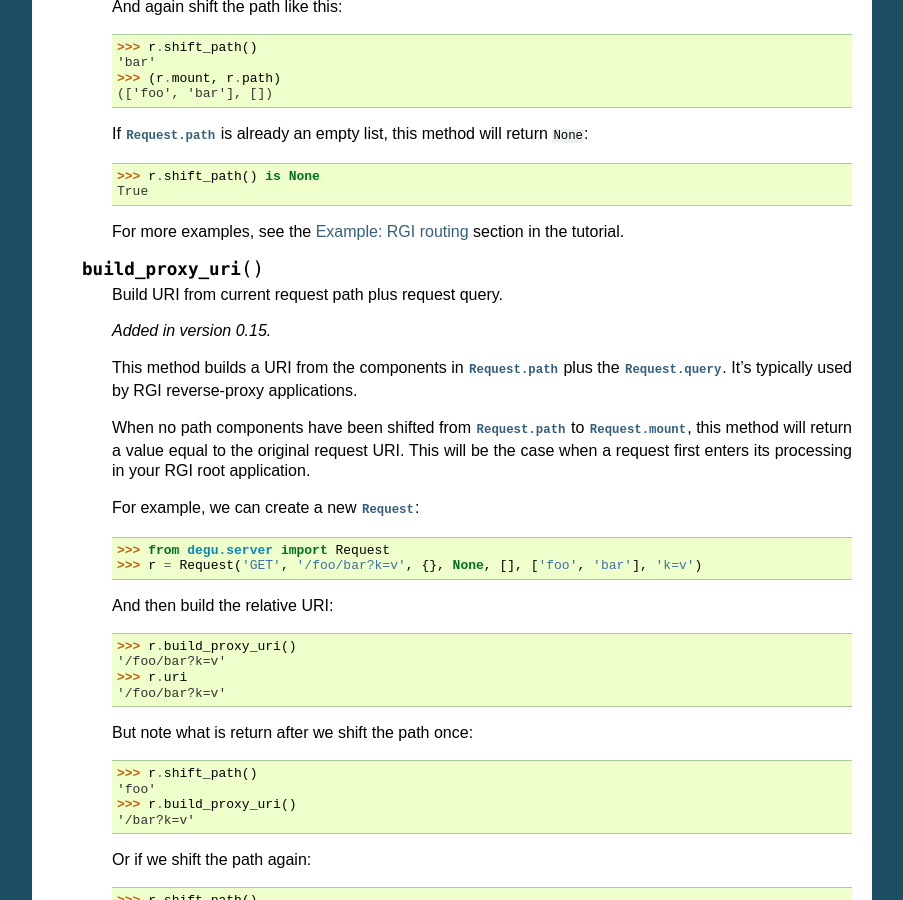
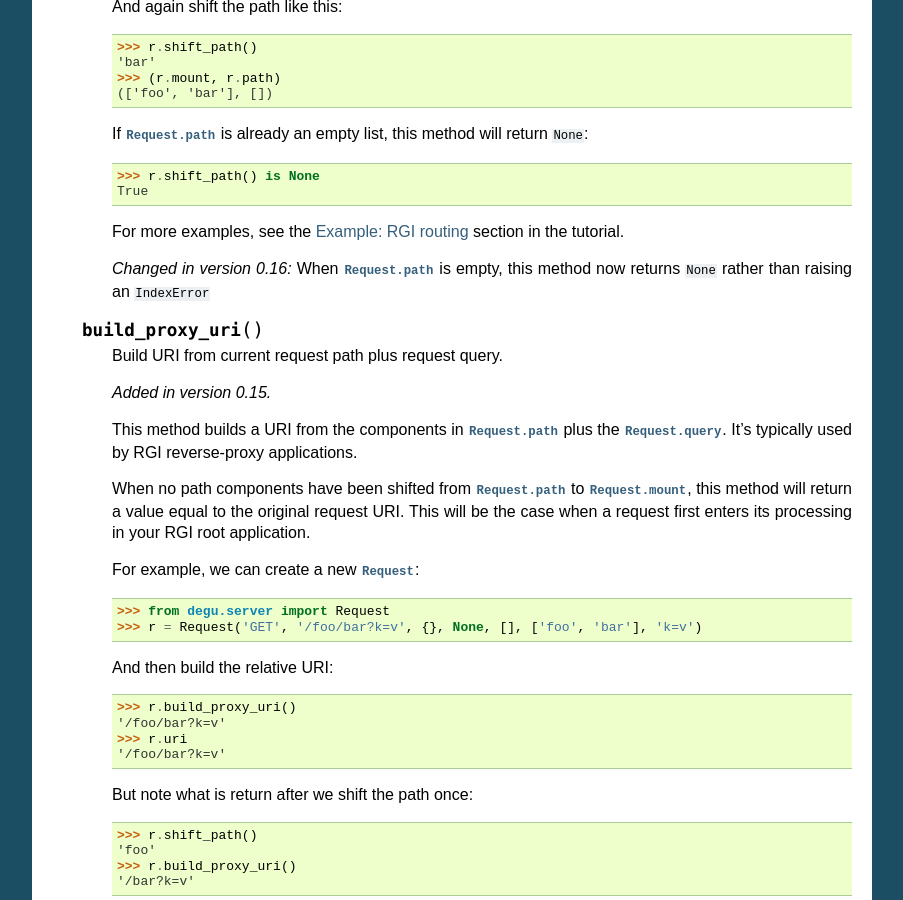
Before and after one commit to json420/degu, a Sphinx documentation site: the page built from doc/degu.server.rst, in a window 1280 px wide and 900 px high, scrolled down 13523 px. Shown: the whole window, without its empty margins (198-1101 px from the left). Built offline with Sphinx 7.4.7, drawn with Linux system fonts in a browser that asks for light colours.

Commit message:
doc/degu.server.rst: document Request.shift_path() behavior change new in 0.16

```diff
--- a/doc/degu.server.rst
+++ b/doc/degu.server.rst
@@ -862,6 +862,10 @@ Both are documented below.
 
         For more examples, see the :ref:`eg-routing` section in the tutorial.
 
+        .. versionchanged:: 0.16
+            When :attr:`Request.path` is empty, this method now returns ``None``
+            rather than raising an ``IndexError``
+
     .. method:: build_proxy_uri()
 
         Build URI from current request path plus request query.
```
